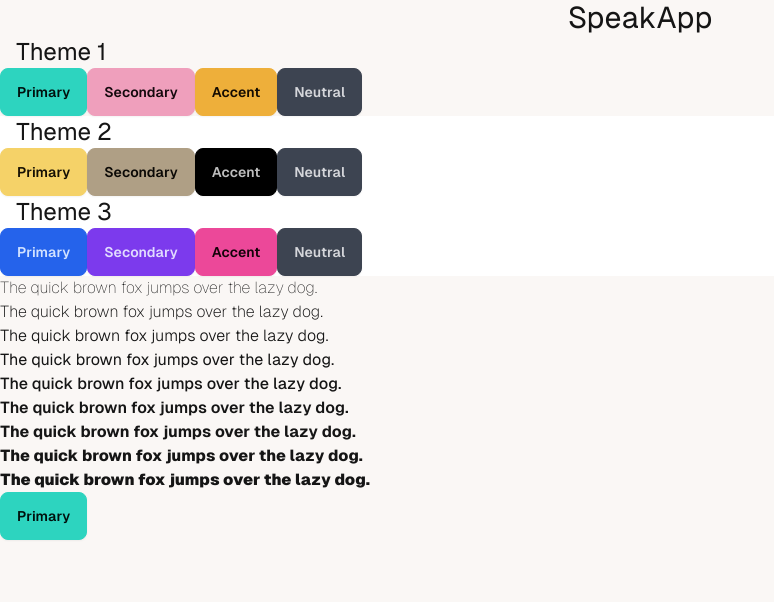
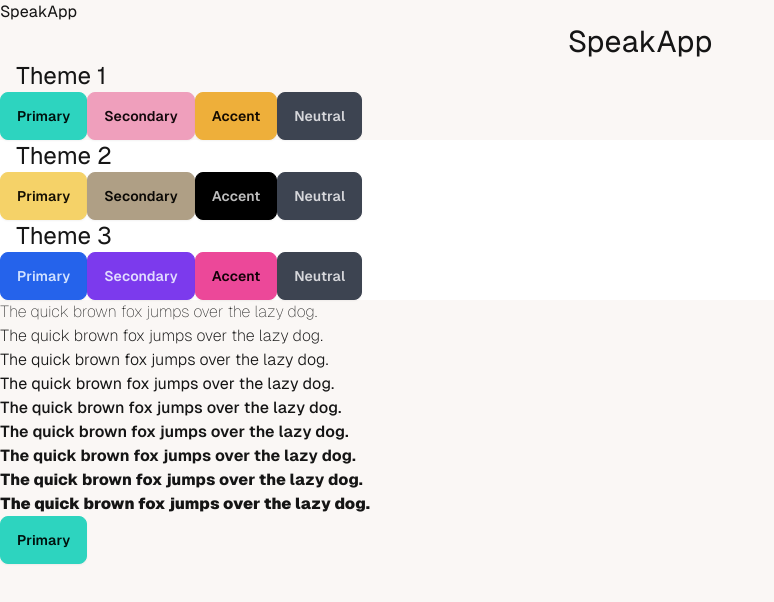
Before and after one commit to Project-SpeakApp/SpeakApp, an Angular app in the folder frontend/: page / in a window 1280 px wide. Shown: the top 602 px of the page, without its empty margins (0-774 px from the left). Built offline with nearby package versions, Linux system fonts and the light colour scheme.

Commit message:
structure change

```diff
--- a/frontend/src/app/app.component.html
+++ b/frontend/src/app/app.component.html
@@ -1,3 +1,4 @@
+<app-header></app-header>
 <h1 class="text-center text-3xl">SpeakApp</h1>
 <div class="bg-base100" data-theme="theme1">
   <h1 class="text-2xl mx-4">Theme 1</h1>
--- a/frontend/src/app/app.component.ts
+++ b/frontend/src/app/app.component.ts
@@ -1,5 +1,5 @@
 import { Component } from '@angular/core';
-import { AlertService } from './services/alert.service';
+import { AlertService } from './shared/services/alert.service';
 
 @Component({
   selector: 'app-root',
--- a/frontend/src/app/app.module.ts
+++ b/frontend/src/app/app.module.ts
@@ -3,10 +3,12 @@ import { BrowserModule } from '@angular/platform-browser';
 
 import { AppRoutingModule } from './app-routing.module';
 import { AppComponent } from './app.component';
+import { HeaderComponent } from './shared/components/header/header.component';
 
 @NgModule({
   declarations: [
-    AppComponent
+    AppComponent,
+    HeaderComponent,
   ],
   imports: [
     BrowserModule,
--- /dev/null
+++ b/frontend/src/app/shared/components/header/header.component.html
@@ -0,0 +1,3 @@
+<header>
+  SpeakApp
+</header>
```
Also changed, not shown: frontend/src/app/shared/components/header/header.component.ts (added, +9 -0 lines), frontend/src/app/modules/posts/posts.module.ts (renamed from frontend/src/app/posts/posts.module.ts), frontend/src/app/modules/profiles/profiles.module.ts (renamed from frontend/src/app/profiles/profiles.module.ts), frontend/src/app/shared/services/alert.service.ts (renamed from frontend/src/app/services/alert.service.ts).
